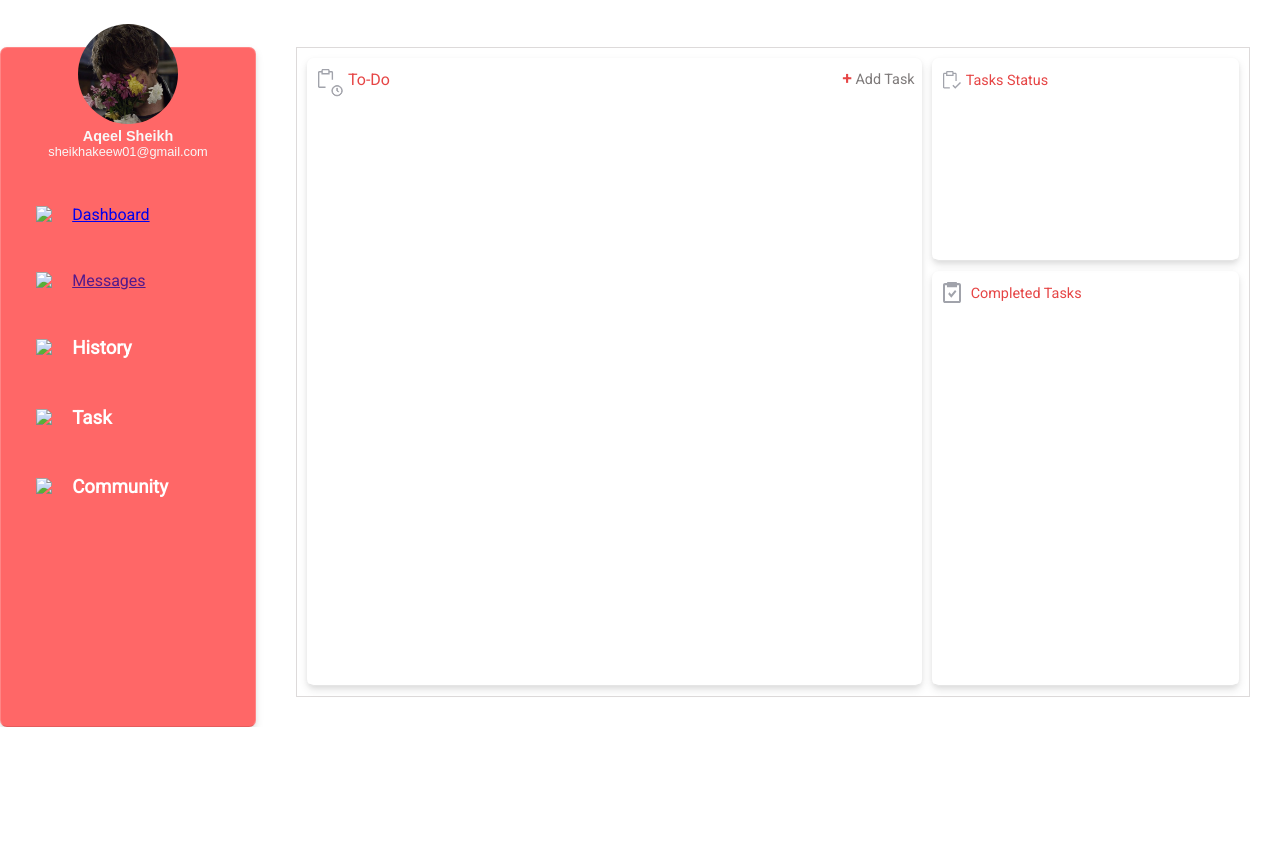
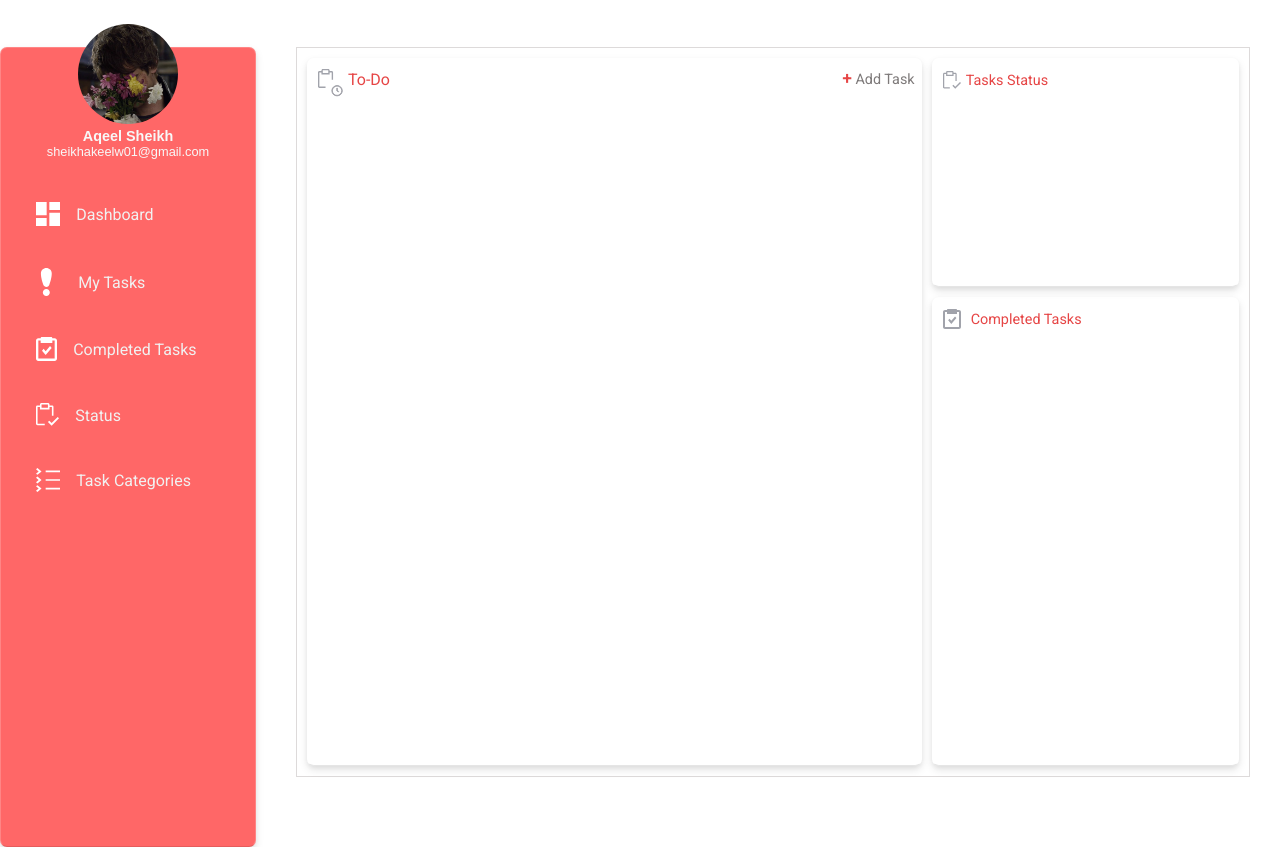
Before and after one commit to aqeel-sheikh/odin-todo_list, a website built with webpack: page src/index.html in a window 1280 px wide. Shown: the part 73-920 px from the top of the page. Before the commit the page ends 800 px from the top, so only its background shows below. Built offline with nearby package versions, Linux system fonts and the light colour scheme.

Commit message:
Added buttons to sidebar and removed task Status & completed tasks sections for small screens in dashboard

```diff
--- a/src/css/responsive.css
+++ b/src/css/responsive.css
@@ -8,26 +8,38 @@
   }
   #content {
     grid-area: 1 / 1 / -1 / -1;
+    grid-template-columns: 1fr;
+    grid-template-rows: 1fr;
+  }
+  .tasks{
+    grid-area: 1fr;
+  }
+  .tasks-status{
+    display: none;
+  }
+  .completed-tasks{
+    display: none
   }
   #search {
     width: 200px;
   }
-  .about-task, .task-details p{
+  .about-task,
+  .task-details p {
     margin: 0;
     gap: 5px;
   }
-  .task{
+  .task {
     padding: 10px;
   }
-  .task-details h4{
+  .task-details h4 {
     position: relative;
     top: -5px;
   }
 }
-@media (min-width: 768px){
-    .navCloseBtn{
-        display: none;
-    }
+@media (min-width: 768px) {
+  .navCloseBtn {
+    display: none;
+  }
 }
 @media screen and (max-height: 450px) {
   .sideNav {
--- a/src/css/style.css
+++ b/src/css/style.css
@@ -123,24 +123,12 @@ nav {
   background-color: #ff6767;
   border-radius: 7px;
   margin-top: 50px;
-}
-/* Sidebar */
-.sidebar {
   padding: 1rem;
   color: #fff;
+  height: 100vh;
 }
 
-.sidebar-heading {
-  display: flex;
-  align-items: center;
-  gap: 1rem;
-}
-#dashboard-icon {
-  width: 40px;
-}
-.icon {
-  width: 20px;
-}
+
 .sidebar-options {
   display: flex;
   flex-direction: column;
@@ -154,11 +142,51 @@ nav {
   padding: 0.5rem;
 }
 .sidebar-card:hover {
-  color: #e64545;
   background-color: #f8f8f8;
   border-radius: 10px;
+  transform: scale(1.01);
 }
-.sidebar-card h3:nth-child(n):hover {
+.sidebar-card:hover svg path {
+  fill: #ff6767;
+}
+
+.sidebar-card a {
+  text-decoration: none;
+  color: #f1f1f1;
+}
+.sidebar-card:hover > a{
+  color: #e64545;
+}
+.categories {
+  position: relative;
+  width: 100%;
+}
+.categories-content {
+  display: none;
+  position: absolute;
+  top: 100%;
+  left: 0;
+  background-color: #ff6666; /* matches sidebar theme */
+  width: 100%;
+  box-shadow: 0px 4px 8px rgba(0,0,0,0.1);
+  border-radius: 5px;
+}
+.categories-content a {
+  display: block;
+  padding: 8px 12px;
+  color: white;
+  text-decoration: none;
+  font-size: 0.9rem;
+}
+
+.categories-content a:hover {
+  background-color: rgba(255, 255, 255, 0.15);
+}
+
+.categories:hover .categories-content {
+  display: block;
+}
+.categories-btn{
   cursor: pointer;
 }
 .user-info {
@@ -257,6 +285,8 @@ dialog {
   grid-template-columns: 1fr 0.5fr;
   grid-template-rows: repeat(3, 1fr);
   gap: 10px;
+    height: 100%;
+
 }
 .content-box {
   border-radius: 7px;
--- a/src/index.html
+++ b/src/index.html
@@ -45,27 +45,108 @@
             <img src="./assets/images/pfp.jpg" id="pfp" alt="" />
           </div>
           <p class="username user-info">Aqeel Sheikh</p>
-          <p class="userMail user-info">sheikhakeew01@gmail.com</p>
+          <p class="userMail user-info">sheikhakeelw01@gmail.com</p>
           <div class="sidebar-options">
-            <div class="dashboard-btn sidebar-card">
-              <img class="icon" src="#" />
-              <a href="/" data-link>Dashboard</a>
+            <div class="dashboard sidebar-card">
+              <svg
+                width="24"
+                height="24"
+                viewBox="0 0 24 24"
+                fill="none"
+                xmlns="http://www.w3.org/2000/svg"
+              >
+                <path
+                  d="M13.3333 8V0H24V8H13.3333ZM0 13.3333V0H10.6667V13.3333H0ZM13.3333 24V10.6667H24V24H13.3333ZM0 24V16H10.6667V24H0Z"
+                  fill="#FFFFFF"
+                />
+              </svg>
+              <a href="/" class="dashboard-btn" data-link>Dashboard</a>
             </div>
-            <div class="messages sidebar-card">
-              <img class="icon" src="#" />
-              <a href="">Messages</a>
+            <div class="myTasks sidebar-card">
+              <svg
+                width="21"
+                height="28"
+                viewBox="0 0 8 20"
+                fill="none"
+                xmlns="http://www.w3.org/2000/svg"
+              >
+                <path
+                  d="M3.875 0C2.84729 0 1.86166 0.408258 1.13496 1.13496C0.408258 1.86166 0 2.84729 0 3.875C0 6.795 1.207 10.427 1.813 12.074C1.96964 12.4942 2.25167 12.8561 2.62086 13.1106C2.99006 13.3651 3.42858 13.5 3.877 13.497C4.781 13.497 5.616 12.955 5.94 12.079C6.546 10.439 7.75 6.825 7.75 3.875C7.75 2.84729 7.34174 1.86166 6.61504 1.13496C5.88834 0.408258 4.90271 0 3.875 0ZM3.876 14.998C3.21269 14.998 2.57655 15.2615 2.10753 15.7305C1.6385 16.1996 1.375 16.8357 1.375 17.499C1.375 18.1623 1.6385 18.7984 2.10753 19.2675C2.57655 19.7365 3.21269 20 3.876 20C4.53931 20 5.17545 19.7365 5.64447 19.2675C6.1135 18.7984 6.377 18.1623 6.377 17.499C6.377 16.8357 6.1135 16.1996 5.64447 15.7305C5.17545 15.2615 4.53931 14.998 3.876 14.998Z"
+                  fill="white"
+                />
+              </svg>
+
+              <a
+                href="/"
+                class="dashboard-btn"
+                data-link
+                style="padding-left: 5px"
+                >My Tasks</a
+              >
             </div>
-            <div class="history sidebar-card">
-              <img class="icon" src="#" />
-              <h3>History</h3>
+
+            <div class="compTasks sidebar-card">
+              <svg
+                width="21"
+                height="24"
+                viewBox="0 0 21 24"
+                fill="none"
+                xmlns="http://www.w3.org/2000/svg"
+              >
+                <path
+                  d="M2.33333 24H18.6667C19.9535 24 21 22.9236 21 21.6V3.6C21 2.2764 19.9535 1.2 18.6667 1.2H16.3333C16.3333 0.88174 16.2104 0.576515 15.9916 0.351472C15.7728 0.126428 15.4761 0 15.1667 0H5.83333C5.52391 0 5.22717 0.126428 5.00838 0.351472C4.78958 0.576515 4.66667 0.88174 4.66667 1.2H2.33333C1.0465 1.2 0 2.2764 0 3.6V21.6C0 22.9236 1.0465 24 2.33333 24ZM2.33333 3.6H4.66667V6H16.3333V3.6H18.6667V21.6H2.33333V3.6Z"
+                  fill="#FFFFFF"
+                />
+                <path
+                  d="M9.68093 14.1479L7.62296 11.7144L6 13.6335L9.68093 17.9861L15.6574 10.9191L14.0345 9L9.68093 14.1479Z"
+                  fill="#FFFFFF"
+                />
+              </svg>
+
+              <a href="/" class="dashboard-btn" data-link>Completed Tasks</a>
             </div>
-            <div class="task-btn sidebar-card">
-              <img class="icon" src="#" />
-              <h3>Task</h3>
+            <div class="status sidebar-card">
+              <svg
+                width="23"
+                height="23"
+                viewBox="0 0 23 23"
+                fill="none"
+                xmlns="http://www.w3.org/2000/svg"
+              >
+                <path
+                  d="M15.64 20.0776L13.2572 17.669L11.96 18.9802L15.64 22.7L23 15.2604L21.7028 13.9492L15.64 20.0776Z"
+                  fill="#FFFFFF"
+                />
+                <path
+                  d="M15.8909 2.39129H13.5073V1.59419C13.506 1.17178 13.3382 0.767019 13.0404 0.468322C12.7427 0.169626 12.3392 0.00126159 11.9182 0H5.56182C5.14075 0.00126159 4.73729 0.169626 4.43955 0.468322C4.14181 0.767019 3.97398 1.17178 3.97273 1.59419V2.39129H1.58909C1.16802 2.39255 0.764563 2.56092 0.466823 2.85961C0.169083 3.15831 0.00125755 3.56307 0 3.98549V20.7245C0.00125755 21.1469 0.169083 21.5517 0.466823 21.8504C0.764563 22.1491 1.16802 22.3175 1.58909 22.3187H8.74V20.7245H1.58909V3.98549H3.97273V6.37678H13.5073V3.98549H15.8909V12.7536H17.48V3.98549C17.4787 3.56307 17.3109 3.15831 17.0132 2.85961C16.7154 2.56092 16.312 2.39255 15.8909 2.39129ZM11.9182 4.78258H5.56182V1.59419H11.9182V4.78258Z"
+                  fill="#FFFFFF"
+                />
+              </svg>
+
+              <a href="/" class="dashboard-btn" data-link>Status</a>
             </div>
-            <div class="community sidebar-card">
-              <img class="icon" src="#" />
-              <h3>Community</h3>
+            <div class="categories sidebar-card">
+              <svg
+                width="24"
+                height="24"
+                viewBox="0 0 24 24"
+                fill="none"
+                xmlns="http://www.w3.org/2000/svg"
+              >
+                <path
+                  d="M9.65329 19.7143H24V21.4286H9.65329V19.7143ZM2.65414 20.5714L0.0102479 22.7829L1.45517 24L5.55423 20.5714L1.45517 17.1429L0 18.3514L2.65414 20.5714ZM9.65329 11.1429H24V12.8571H9.65329V11.1429ZM2.65414 12L0.0102479 14.2114L1.45517 15.4286L5.55423 12L1.45517 8.57143L0 9.78L2.65414 12ZM9.65329 2.57143H24V4.28571H9.65329V2.57143ZM2.65414 3.42857L0.0102479 5.64L1.45517 6.85714L5.55423 3.42857L1.45517 0L0 1.20857L2.65414 3.42857Z"
+                  fill="white"
+                />
+              </svg>
+              <a class="categories-btn">Task Categories</a>
+              <div class="categories-content">
+                <a href="#" data-link class="add-category-btn"
+                  >+ Add New Category</a
+                >
+                <a href="#" data-link>Work</a>
+                <a href="#" data-link>Personal</a>
+                <a href="#" data-link>Urgent</a>
+              </div>
             </div>
           </div>
         </div>
--- a/src/index.js
+++ b/src/index.js
@@ -5,7 +5,6 @@ import {
   showAddTaskForm,
   addTask,
   showTask,
-  showCompletedTask
 } from "./components/tasks.js";
 import {
   hideSidebarOnSmallScreens,
```
Also changed, not shown: src/assets/icons/dashboard.svg (added), src/assets/icons/task-categories.svg (added), src/components/routes.js (added).
